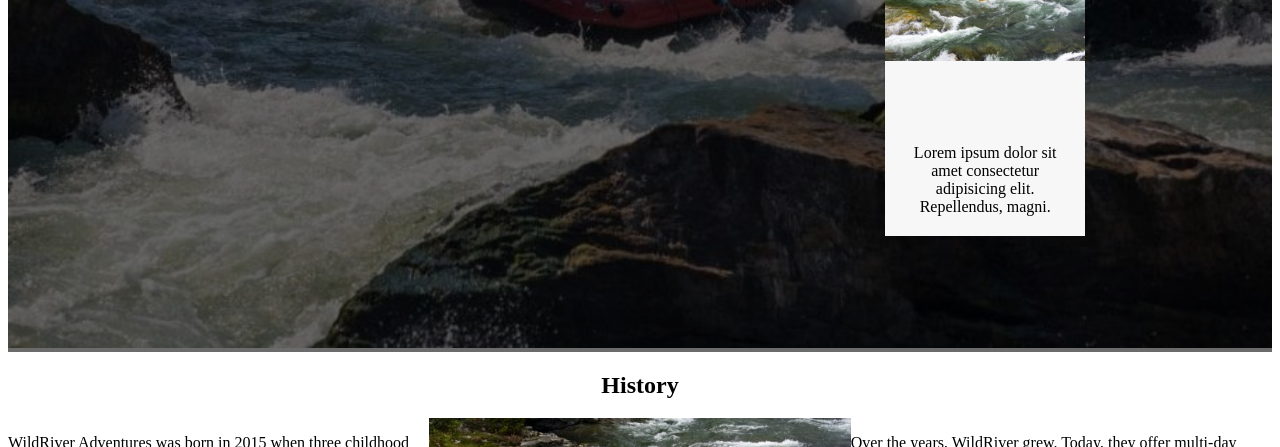
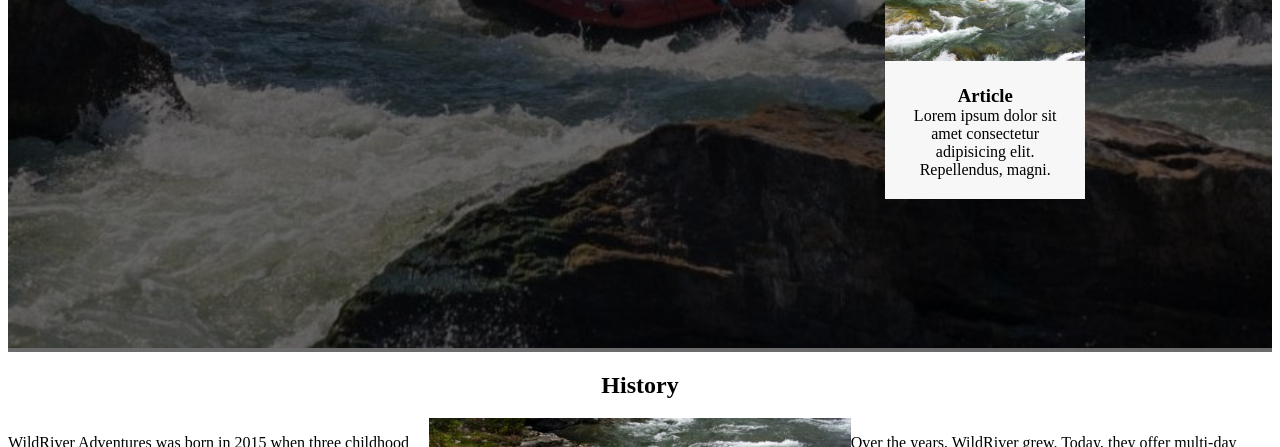
Before and after one commit to cesarantonioastorga/wdd130, a plain HTML site: page wwr/about.html in a window 1280 px wide. Shown: the part 653-1100 px from the top of the page. Drawn offline with Linux system fonts and the light colour scheme.

Commit message:
h3 color fix

```diff
--- a/wwr/styles/rafting.css
+++ b/wwr/styles/rafting.css
@@ -97,7 +97,8 @@ header nav ul li a{
     padding: 20px;
 }
 
-.hero article div p{
+.hero article div p,
+.hero article div h3{
     margin: 0;
     color: black;
 }
```
